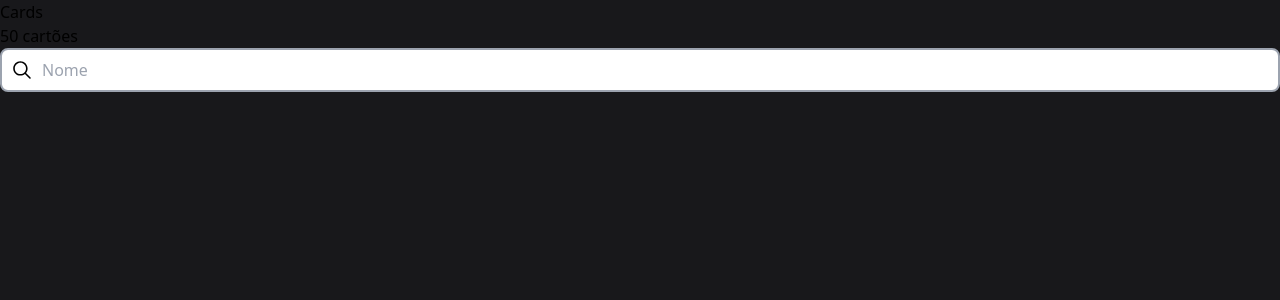
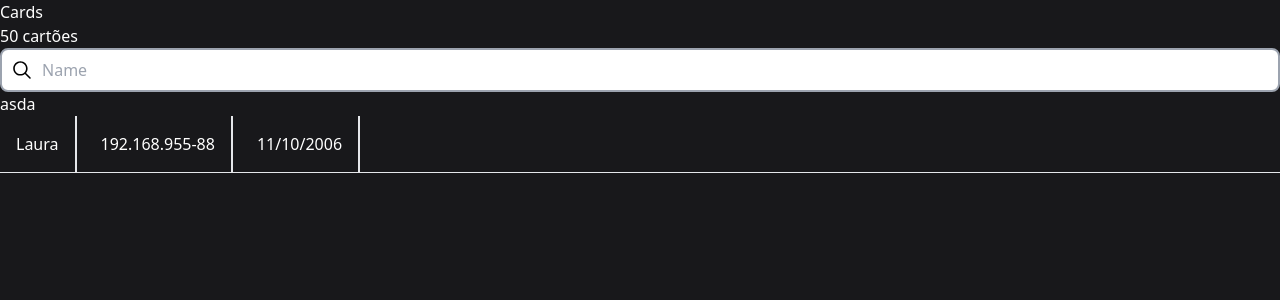
Before and after one commit to vitorsaa2k/cards, a Next.js app: page /cards in a window 1280 px wide. Shown: the top 300 px of the page. Built offline with nearby package versions, Linux system fonts and the light colour scheme.

Commit message:
new card routing and style tableRow

```diff
--- /dev/null
+++ b/components/cards/registerCard.tsx
@@ -0,0 +1,18 @@
+import { useState } from "react";
+import { Input } from "../input";
+import axios from "axios";
+
+export function NewCardForm() {
+  const [name, setName] = useState("");
+
+  function submitForm() {
+    axios.post('/api/card', {name}).then(response => alert(response))
+  }
+
+  return (
+    <form>
+      <Input value={name} onChange={(e) => setName(e.currentTarget.value)} />
+      <button onClick={submitForm} type="button">Submit</button>
+    </form>
+  );
+}
--- a/components/cards/tableRow.tsx
+++ b/components/cards/tableRow.tsx
@@ -2,9 +2,11 @@ import { TableRowType } from "@/types/components";
 
 
 export function TableRow({cpf, name, dateAdded} :TableRowType) {
-  <div className="flex">
-    <div>{cpf ?? null}</div>
-    <div>{name ?? null}</div>
-    <div>{dateAdded ?? null}</div>
+  return (
+  <div className="flex items-center gap-2 border-b text-white">
+    <div className="border-r-2 p-4 text-center">{name ?? null}</div>
+    <div className="border-r-2 p-4 text-center">{cpf ?? null}</div>
+    <div className="border-r-2 p-4 text-center">{dateAdded ?? null}</div>
   </div>
+  )
 }
--- a/components/input.tsx
+++ b/components/input.tsx
@@ -6,7 +6,7 @@ import { IconBaseProps } from "react-icons/lib/esm/iconBase";
 
 export function Input(props:InputType) {
   return (
-    <div className="w-full flex items-center bg-white border-2 py-2 border-gray-400 rounded-lg">
+    <div className="w-full flex items-center bg-white border-2 py-2 text-black border-gray-400 rounded-lg">
       <label className="flex items-center gap-2">
       <div className="ml-2">
         {props.icon ?? null}
--- /dev/null
+++ b/pages/api/card.ts
@@ -0,0 +1,33 @@
+import prismadb  from '@/libs/prismadb';
+import { NextApiRequest, NextApiResponse } from 'next'
+
+export default async function handler(req: NextApiRequest, res: NextApiResponse) {
+  if(req.method === 'POST') {
+
+  try {
+    const {cpf, name}= req.body
+    const parsedCpf = cpf ?? ''
+
+    const card = await prismadb.card.create({
+      data: {
+        name,
+        cpf: parsedCpf
+
+      }
+    }).then(data => res.status(200).json(data))
+
+  } catch (error) {
+    console.log(error)
+    return res.status(400).end()
+  }
+}
+
+  if(req.method === 'GET') {
+    try {
+      const cards = prismadb.card.findMany().then(response => res.status(200).json(response))
+    } catch (error) {
+      console.log(error)
+      return res.status(400).end()
+    }
+  }
+}
--- a/pages/cards.tsx
+++ b/pages/cards.tsx
@@ -1,23 +1,32 @@
 import { ChangeEvent, useCallback, useState } from "react"
-import axios from 'axios'
 import { Input } from "@/components/input"
 import {RxMagnifyingGlass} from 'react-icons/rx'
+import { TableRow } from "@/components/cards/tableRow";
+import { NewCardForm } from "@/components/cards/registerCard";
+import axios from "axios";
 
 
-const Cards = () => {
+function Cards() {
+  function getCards() {
+    axios.get('/api/card').then(response => alert(response)).catch(err => alert(err))
+  }
+
 	return (
     <>
-			<div>
+      <div className="text-white">
         <h1>Cards</h1>
         <div>50 cartões</div>
         <div>
           <Input
-        icon={
-        <RxMagnifyingGlass size={24} />
-      }
-        placeholder="Nome" />
+            icon={<RxMagnifyingGlass className="text-black" size={24} />}
+            placeholder="Name"
+          />
+        </div>
+        <div>
+          <button onClick={getCards}>asda</button>
+          <TableRow name="Laura" cpf="192.168.955-88" dateAdded="11/10/2006" />
+        </div>
 
-        </div>
       </div>
     </>
   );
--- a/types/components.ts
+++ b/types/components.ts
@@ -7,5 +7,5 @@ export interface InputType extends InputHTMLAttributes<HTMLInputElement> {
 export interface TableRowType {
   cpf?: string
   name: string
-  dateAdded: string
+  dateAdded?: string
 }
```
Also changed, not shown: 1 other file (tests, documents, lock files or other folders). Lines whose indentation alone changed are shown as unchanged.
